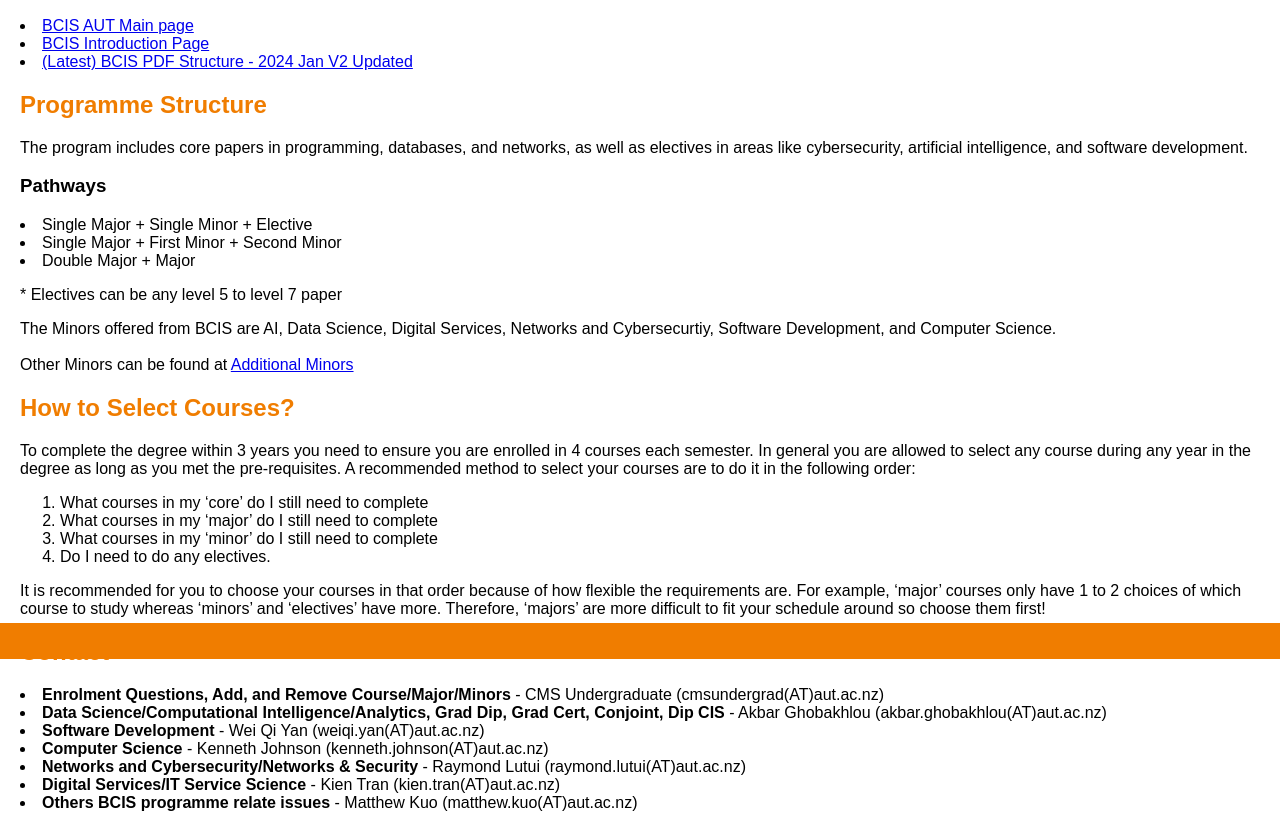
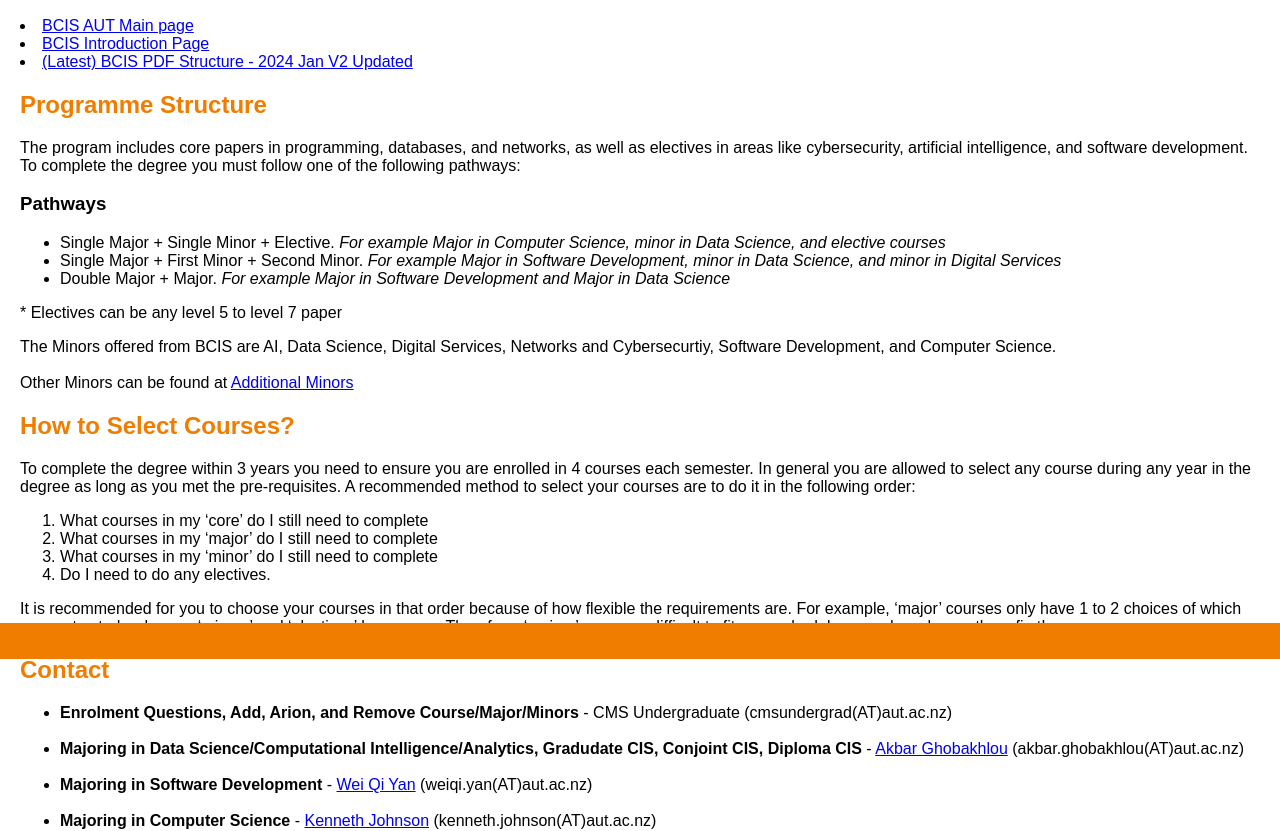
Before and after one commit to mkuo005/aut-bcis, a plain HTML site: page index.html in a window 1280 px wide. Shown: the part 141-972 px from the top of the page. Drawn offline with Linux system fonts and the light colour scheme.

Commit message:
Update index.html

```diff
--- a/index.html
+++ b/index.html
@@ -26,11 +26,14 @@
         </section>
         <section id="programme-structure">
             <h2>Programme Structure</h2>
-            <p>The program includes core papers in programming, databases, and networks, as well as electives in areas like cybersecurity, artificial intelligence, and software development.</p>
+            <p>The program includes core papers in programming, databases, and networks, as well as electives in areas like cybersecurity, artificial intelligence, and software development.<br>
+			To complete the degree you must follow one of the following pathways:</p>
             <h3>Pathways</h3>
-            <li>Single Major + Single Minor + Elective</li>
-            <li>Single Major + First Minor + Second Minor</li>
-            <li>Double Major + Major</li>
+			<ul>
+				<li>Single Major + Single Minor + Elective. <i>For example Major in Computer Science, minor in Data Science, and elective courses</i></li>
+				<li>Single Major + First Minor + Second Minor. <i>For example Major in Software Development, minor in Data Science, and minor in Digital Services</i></li>
+				<li>Double Major + Major. <i>For example Major in Software Development and Major in Data Science</i></li></li>
+			</ul>
             <p>
             * Electives can be any level 5 to level 7 paper
             </p>
@@ -47,7 +50,7 @@
                     <li>What courses in my ‘major’ do I still need to complete</li>
                     <li>What courses in my ‘minor’ do I still need to complete</li>
                     <li>Do I need to do any electives.</li>
-            </ol>
+				</ol>
             </p>
             <p>It is recommended for you to choose your courses in that order because of how flexible the requirements are.
                 For example, ‘major’ courses only have 1 to 2 choices of which course to study whereas ‘minors’ and ‘electives’ have more.
@@ -57,14 +60,16 @@
         <section id="contact">
             <h2>Contact</h2>
             <p>
-                <li><b>Enrolment Questions, Add, and Remove Course/Major/Minors</b> - CMS Undergraduate (cmsundergrad(AT)aut.ac.nz)</li>
-                <li><b>Data Science/Computational Intelligence/Analytics, Grad Dip, Grad Cert, Conjoint, Dip CIS</b> - Akbar Ghobakhlou (akbar.ghobakhlou(AT)aut.ac.nz)</li>
-                <li><b>Software Development</b> - Wei Qi Yan (weiqi.yan(AT)aut.ac.nz)</li>
-                <li><b>Computer Science</b> - Kenneth Johnson (kenneth.johnson(AT)aut.ac.nz)</li>
-                <li><b>Networks and Cybersecurity/Networks & Security</b> - Raymond Lutui (raymond.lutui(AT)aut.ac.nz)</li>
-                <li><b>Digital Services/IT Service Science</b> - Kien Tran (kien.tran(AT)aut.ac.nz)</li>
-                <li><b>Others BCIS programme relate issues</b> - Matthew Kuo (matthew.kuo(AT)aut.ac.nz)</li>
-            </p>
+			<ul>
+                <li><b>Enrolment Questions, Add, Arion, and Remove Course/Major/Minors</b> - CMS Undergraduate (cmsundergrad(AT)aut.ac.nz)</li><br>
+                <li><b>Majoring in Data Science/Computational Intelligence/Analytics, Gradudate CIS, Conjoint CIS, Diploma CIS</b> - <a href="https://academics.aut.ac.nz/akbar.ghobakhlou">Akbar Ghobakhlou</a> (akbar.ghobakhlou(AT)aut.ac.nz)</li><br>
+                <li><b>Majoring in Software Development</b> - 							<a href="https://academics.aut.ac.nz/weiqi.yan">Wei Qi Yan</a> (weiqi.yan(AT)aut.ac.nz)</li><br>
+                <li><b>Majoring in Computer Science</b> - 								<a href="https://academics.aut.ac.nz/Kenneth.johnson">Kenneth Johnson</a> (kenneth.johnson(AT)aut.ac.nz)</li><br>
+                <li><b>Majoring in Networks and Cybersecurity/Networks & Security</b> - <a href="https://academics.aut.ac.nz/raymond.lutui">Raymond Lutui</a> (raymond.lutui(AT)aut.ac.nz)</li><br>
+                <li><b>Majoring in Digital Services/IT Service Science</b> - 			<a href="https://academics.aut.ac.nz/Kien.Tran"> Kien Tran</a> (kien.tran(AT)aut.ac.nz)</li><br>
+                <li><b>Others BCIS programme relate issues</b> - 						<a href="https://academics.aut.ac.nz/matthew.kuo">Matthew Kuo</a> (matthew.kuo(AT)aut.ac.nz)</li><br>
+            </ul>
+			</p>
         </section>
     </main>
     <footer>
```
